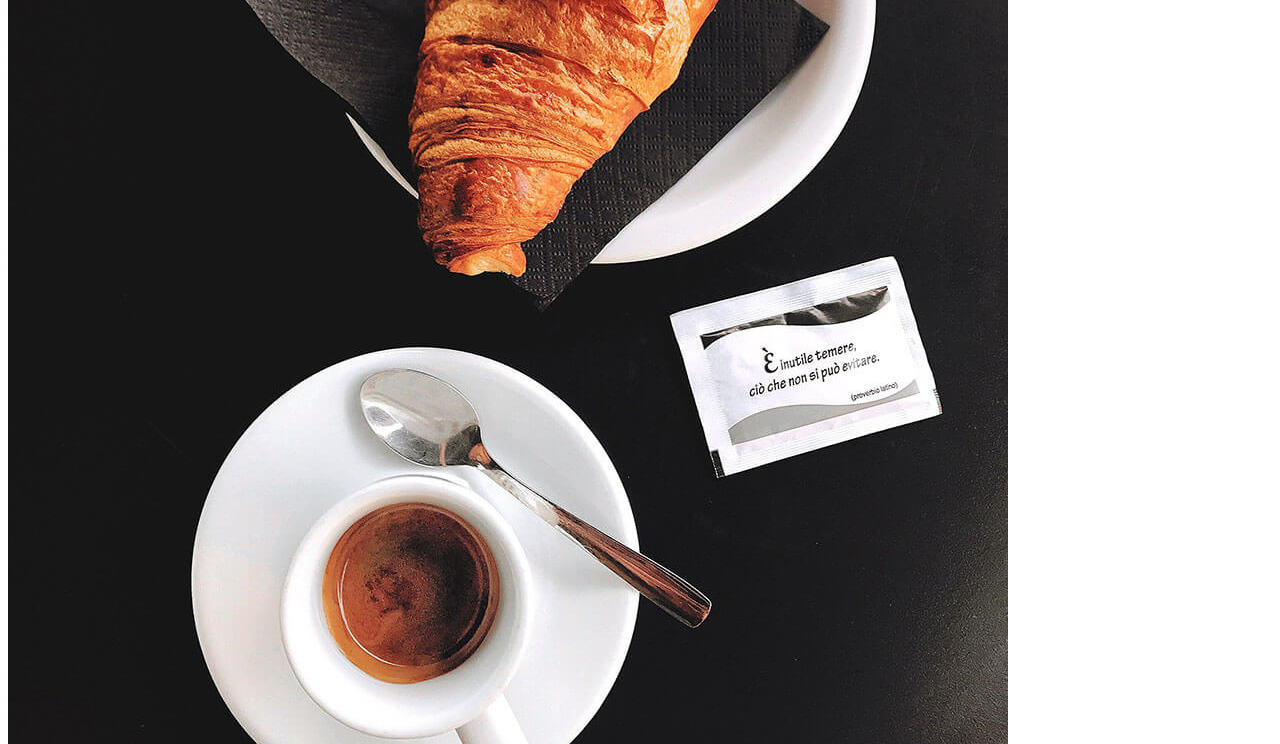
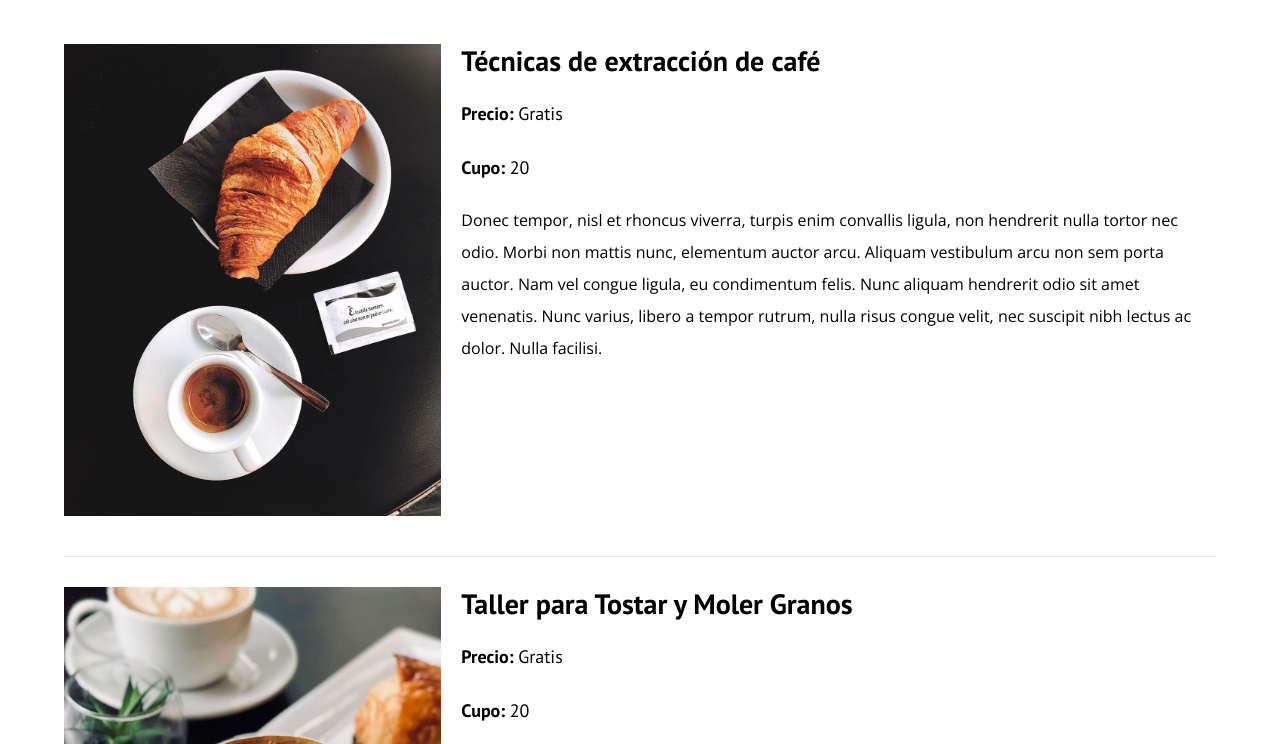
Before and after one commit to MartinianoWeber/ProyectoCafe, a plain HTML site: page cursos.html in a window 1280 px wide. Shown: the part 588-1332 px from the top of the page. Drawn offline with nearby package versions, Linux system fonts and the light colour scheme; the site is published under a folder, as on GitHub Pages, so addresses that start at the root find nothing.

Commit message:
reparando css e imagenes3

```diff
--- a/cursos.html
+++ b/cursos.html
@@ -3,11 +3,11 @@
 <head>
     <meta charset="UTF-8">
     <meta name="viewport" content="width=device-width, initial-scale=1.0">
-    <link rel="stylesheet" href="/css/normalize.css">
+    <link rel="stylesheet" href="./css/normalize.css">
     <link rel="preconnect" href="https://fonts.googleapis.com">
     <link rel="preconnect" href="https://fonts.gstatic.com" crossorigin>
     <link href="https://fonts.googleapis.com/css2?family=Open+Sans&family=PT+Sans:wght@400;700&display=swap" rel="stylesheet">
-    <link rel="stylesheet" href="/css/style.css">
+    <link rel="stylesheet" href="./css/style.css">
     <title>Blogdecafe</title>
 </head>
 <body>
```
Also changed, not shown: entrada.html (+2 -2 lines), index.html (+2 -2 lines), nosotros.html (+2 -2 lines).
